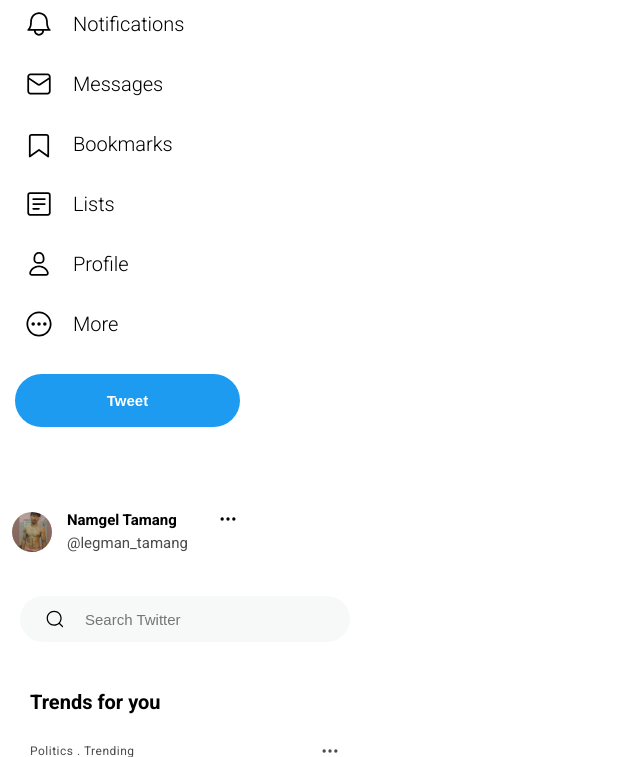
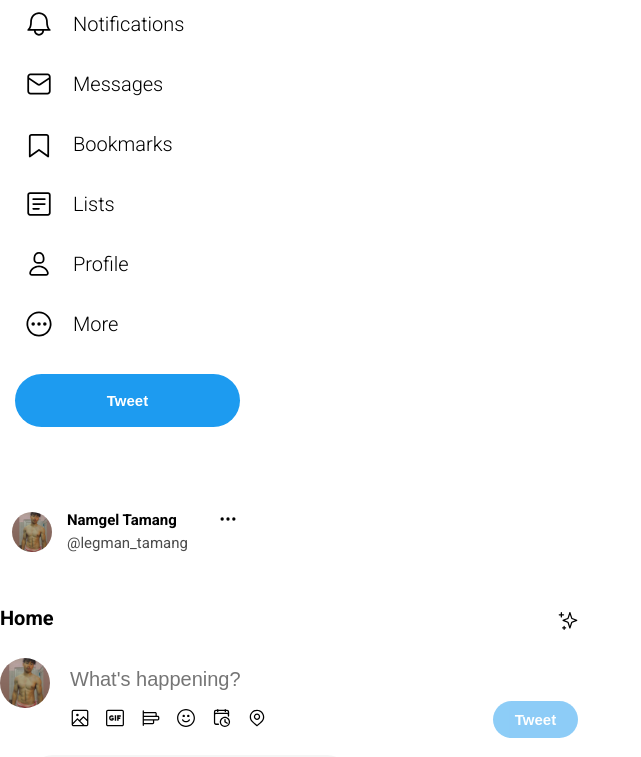
Before and after one commit to YoMrWhite/Twitter-Clone, a plain HTML site: page index.html in a window 1280 px wide. Shown: the part 183-940 px from the top of the page, without its empty margins (0-641 px from the left). Drawn offline with Linux system fonts and the light colour scheme.

Commit message:
Build the main content component.

```diff
--- a/css/style.css
+++ b/css/style.css
@@ -10,10 +10,9 @@
 
 :root {
     --color-primary: #1d9bf0;
-    --color-secondary: #f7f9f9;
+    --color-secondary: #f5f5f5;
     --color-white: #fff;
     --color-dark: #000;
-    --color-white-secondary: #eff3f4;
 }
 
 html {
@@ -79,6 +78,7 @@ a {
     justify-content: space-between;
     padding: 1rem 2rem 2rem 0;
     width: 275px;
+    border-right: 1px solid var(--color-white-secondary);
 }
 
 #nav .head {
@@ -142,11 +142,76 @@ a {
     align-self: flex-start;
 }
 
+/* Main content */
+#main-content {
+    width: 598px;
+}
+
+#main-content .card {
+    padding: 1.2rem 0;
+    border-bottom: 1px solid var(--color-white-secondary);
+}
+
+#main-content .main-home .home-title {
+    display: flex;
+    justify-content: space-between;
+    align-items: center;
+}
+
+#main-content .main-home .home-title .icon {
+    width: 20px;
+    margin-top: 0.5rem;
+}
+
+#main-content .main-home .status {
+    display: flex;
+    margin-top: 2rem;
+}
+
+#main-content .main-home .status .profile {
+    margin-right: 1rem;
+    align-self: flex-start;
+    width: 50px;
+}
+
+#main-content .main-home .status > div {
+    flex: 1;
+    padding-right: 2rem;
+}
+
+#main-content .main-home .status > div .input {
+    padding: 1rem;
+    border: 0;
+    outline: 0;
+    font-size: 2rem;
+}
+
+#main-content .main-home .status .foot {
+    display: flex;
+    align-items: center;
+    justify-content: space-between;
+}
+
+#main-content .main-home .status .foot .icons {
+    padding-left: 1rem;
+}
+
+#main-content .main-home .status .foot .icons .icon {
+    width: 20px;
+    margin-right: 1.3rem;
+}
+
+#main-content .btn {
+    width: 85px;
+    padding: 1rem;
+    opacity: 0.5;
+}
+
 /* Sidebar */
 #sidebar {
     width: 350px;
-    padding: 1rem;
-    margin-left: 1rem;
+    padding: 0.5rem 0 0 3rem;
+    border-left: 1px solid var(--color-white-secondary);
 }
 
 #sidebar .searchbar {
@@ -172,8 +237,10 @@ a {
 }
 
 #sidebar .trends-list {
-    padding: 1rem;
-    margin-top: 3rem;
+    padding: 1rem 2rem;
+    margin-top: 1.6rem;
+    background: var(--color-secondary);
+    border-radius: 20px;
 }
 
 #sidebar .trends-list .trends .trend {
--- a/index.html
+++ b/index.html
@@ -98,6 +98,33 @@
         </section>
     </nav>
 
+    <!-- Main content -->
+    <main id="main-content">
+        <section class="card main-home">
+            <div class="home-title">
+                <h1 class="l-heading">Home</h1>
+                <img class="icon" src="images/star.svg" alt="">
+
+            </div>
+            <div class="status">
+                <img src="images/profile.jpg" alt="Profile image" class="profile">
+                <div>
+                    <input type="text" class="input" placeholder="What's happening?">
+                    <div class="foot">
+                        <div class="icons">
+                            <img src="images/photo.svg" alt="" class="icon">
+                            <img src="images/gif.svg" alt="" class="icon">
+                            <img src="images/chart.svg" alt="" class="icon">
+                            <img src="images/smiley.svg" alt="" class="icon">
+                            <img src="images/calendar.svg" alt="" class="icon">
+                            <img src="images/location.svg" alt="" class="icon">
+                        </div>
+                        <button class="btn btn-primary">Tweet</button>
+                    </div>
+                </div>
+            </div>
+        </section>
+    </main>
 
     <!-- Sidebar -->
     <aside id="sidebar">
```
